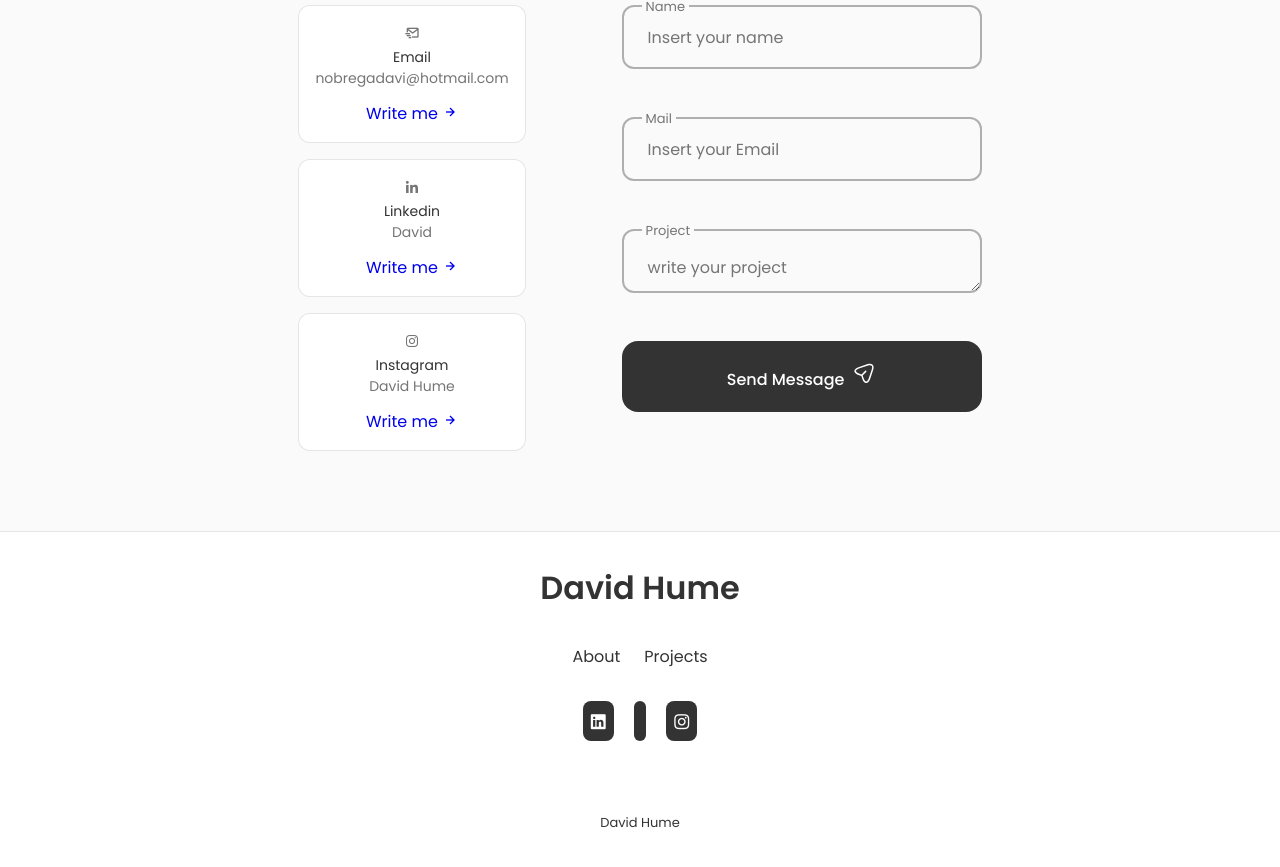
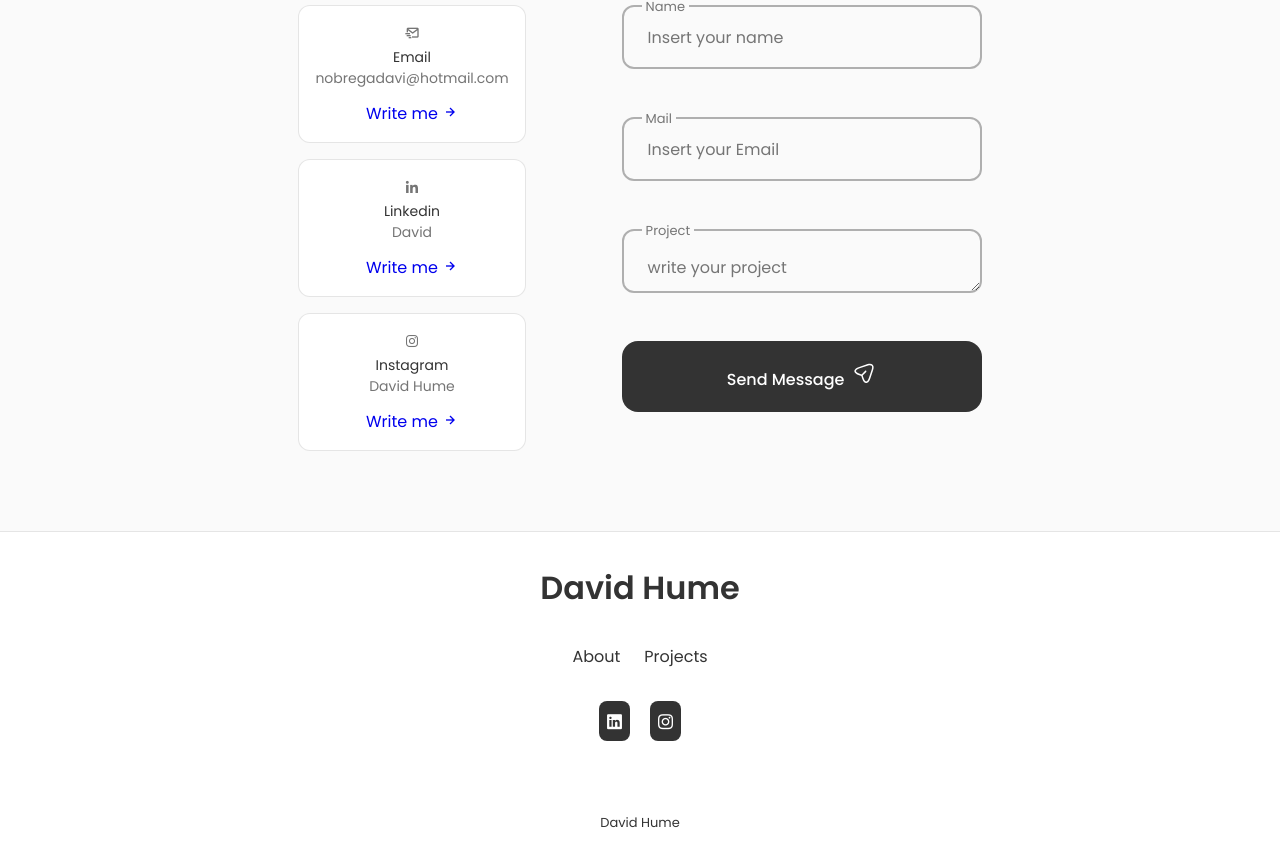
Before and after one commit to web461/David, a React (Create React App) app: page / in a window 1280 px wide. Shown: the part 4067-4934 px from the top of the page. Built offline with nearby package versions, Linux system fonts and the light colour scheme.

Commit message:
Update Footer.jsx

```diff
--- a/src/components/footer/Footer.jsx
+++ b/src/components/footer/Footer.jsx
@@ -22,10 +22,10 @@ const Footer = () => {
         <a href="https://linkedin.com/in/nobrega-davi" className="footer_social-link" target= '_blank' >
         <i class="uil uil-linkedin"></i>
          </a>
-         <a href="https://wa.me/+1(587)429-5885"className="footer_social-link" target= '_blank' >
-{/*          <i class="uil uil-whatsapp"></i> */}
+{/*          <a href="https://wa.me/+1(587)429-5885"className="footer_social-link" target= '_blank' >
+         <i class="uil uil-whatsapp"></i>
 
-</a>
+</a> */}
 
 <a href="https://instagram.com/david_hume01?igshid=MzMyNGUyNmU2YQ%3D%3D&utm_source=qr" className="footer_social-link" target= '_blank' >
 <i class="uil uil-instagram"></i>
```
